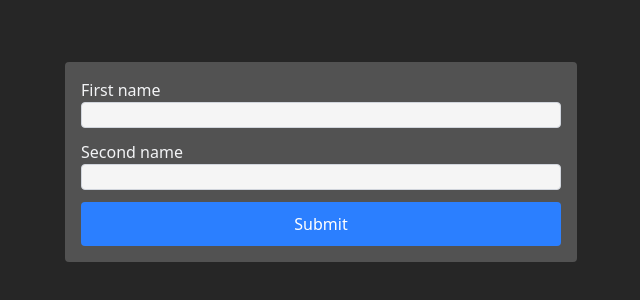
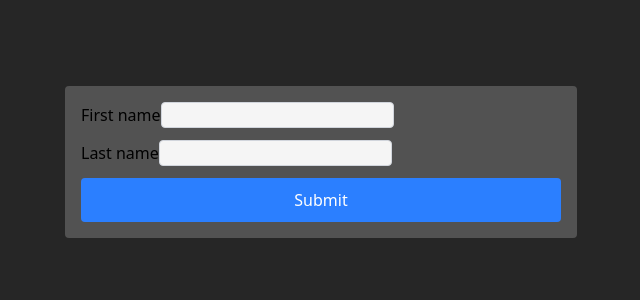
Before and after one commit to Goomel/multi-step-form, a React (Vite) app: page / in a window 1280 px wide. Shown: the part 238-538 px from the top of the page, without its empty margins (319-959 px from the left). Built offline with nearby package versions, Linux system fonts and the light colour scheme.

Commit message:
New components and types

```diff
--- /dev/null
+++ b/src/components/ButtonPrimary.tsx
@@ -0,0 +1,11 @@
+const ButtonPrimary = ({
+	type,
+	children,
+}: {
+	type: "submit" | "reset" | "button";
+	children: React.ReactNode;
+}) => {
+	return <button type={type}>{children}</button>;
+};
+
+export default ButtonPrimary;
--- a/src/components/Form.tsx
+++ b/src/components/Form.tsx
@@ -2,7 +2,8 @@ import { useForm } from "react-hook-form";
 import { zodResolver } from "@hookform/resolvers/zod";
 import type { SubmitHandler } from "react-hook-form";
 import type { FormData } from "../types";
-import { multiStepFormSchema } from "../types";
+import { MultiStepFormSchema } from "../types";
+import FormField from "./FormField";
 
 function Form({
 	handleSubmitData,
@@ -15,7 +16,7 @@ function Form({
 		reset,
 		formState: { errors },
 	} = useForm<FormData>({
-		resolver: zodResolver(multiStepFormSchema),
+		resolver: zodResolver(MultiStepFormSchema),
 	});
 
 	const onSubmit: SubmitHandler<FormData> = (data) => {
@@ -28,29 +29,20 @@ function Form({
 			className="grid grid-cols-1 gap-2 lg:gap-3 w-lg mx-auto bg-neutral-600 p-4 rounded"
 			onSubmit={handleSubmit(onSubmit)}
 		>
-			<label className="flex flex-col text-gray-100">
-				First name
-				<input
-					type="text"
-					{...register("firstName")}
-					className="border border-gray-300 bg-neutral-100 text-black rounded"
-				/>
-			</label>
-			{errors.firstName && (
-				<p className="text-red-400">{errors.firstName.message}</p>
-			)}
-			<label className="flex flex-col text-gray-100">
-				Second name
-				<input
-					type="text"
-					{...register("lastName")}
-					className="border border-gray-300 bg-neutral-100 text-black rounded"
-				/>
-			</label>
-			{errors.lastName && (
-				<p className="text-red-400">{errors.lastName.message}</p>
-			)}
-
+			<FormField
+				type="text"
+				label="First name"
+				name="firstName"
+				register={register}
+				error={errors.firstName}
+			/>
+			<FormField
+				type="text"
+				label="Last name"
+				name="lastName"
+				register={register}
+				error={errors.lastName}
+			/>
 			<button
 				type="submit"
 				className="px-6 py-2.5 bg-blue-500 text-white rounded cursor-pointer"
--- /dev/null
+++ b/src/components/FormField.tsx
@@ -0,0 +1,25 @@
+import type { FormFieldProps } from "../types";
+
+const FormField = ({
+	type,
+	placeholder,
+	label,
+	name,
+	register,
+	error,
+}: FormFieldProps) => {
+	return (
+		<label htmlFor={name}>
+			{label}
+			<input
+				type={type}
+				placeholder={placeholder}
+				className="border border-gray-300 bg-neutral-100 text-black rounded"
+				{...register(name)}
+			/>
+			{error && <p className="text-red-400">{error.message}</p>}
+		</label>
+	);
+};
+
+export default FormField;
--- a/src/types.ts
+++ b/src/types.ts
@@ -1,6 +1,7 @@
 import { z } from "zod";
+import type { FieldError, UseFormRegister } from "react-hook-form";
 
-export const multiStepFormSchema = z.object({
+export const MultiStepFormSchema = z.object({
 	firstName: z
 		.string()
 		.min(3, "First name must be at least 3 characters long")
@@ -11,4 +12,15 @@ export const multiStepFormSchema = z.object({
 		.max(20, "Last name must be at most 20 characters long"),
 });
 
-export type FormData = z.infer<typeof multiStepFormSchema>;
+export type FormData = z.infer<typeof MultiStepFormSchema>;
+
+export type NameFields = "firstName" | "lastName";
+
+export type FormFieldProps = {
+	type: string;
+	placeholder?: string;
+	name: NameFields;
+	register: UseFormRegister<FormData>;
+	label?: string;
+	error?: FieldError;
+};
```
